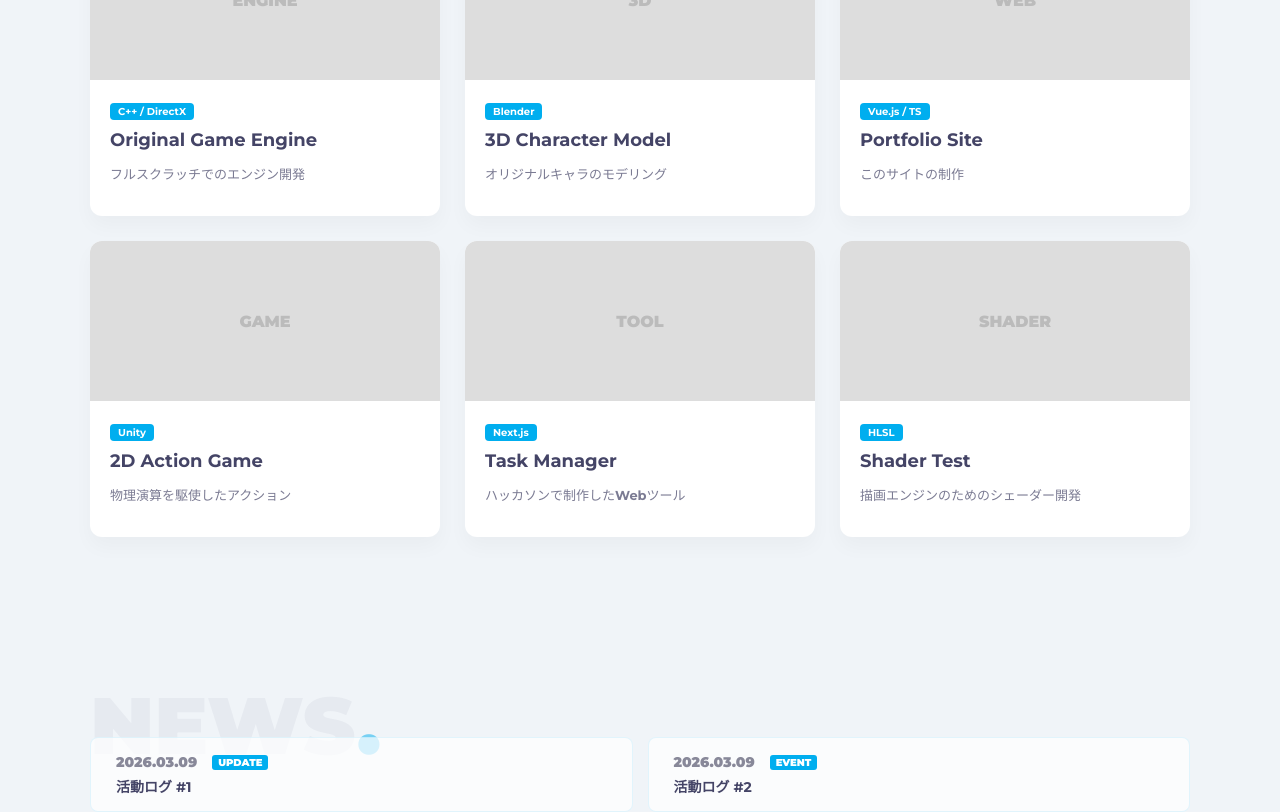
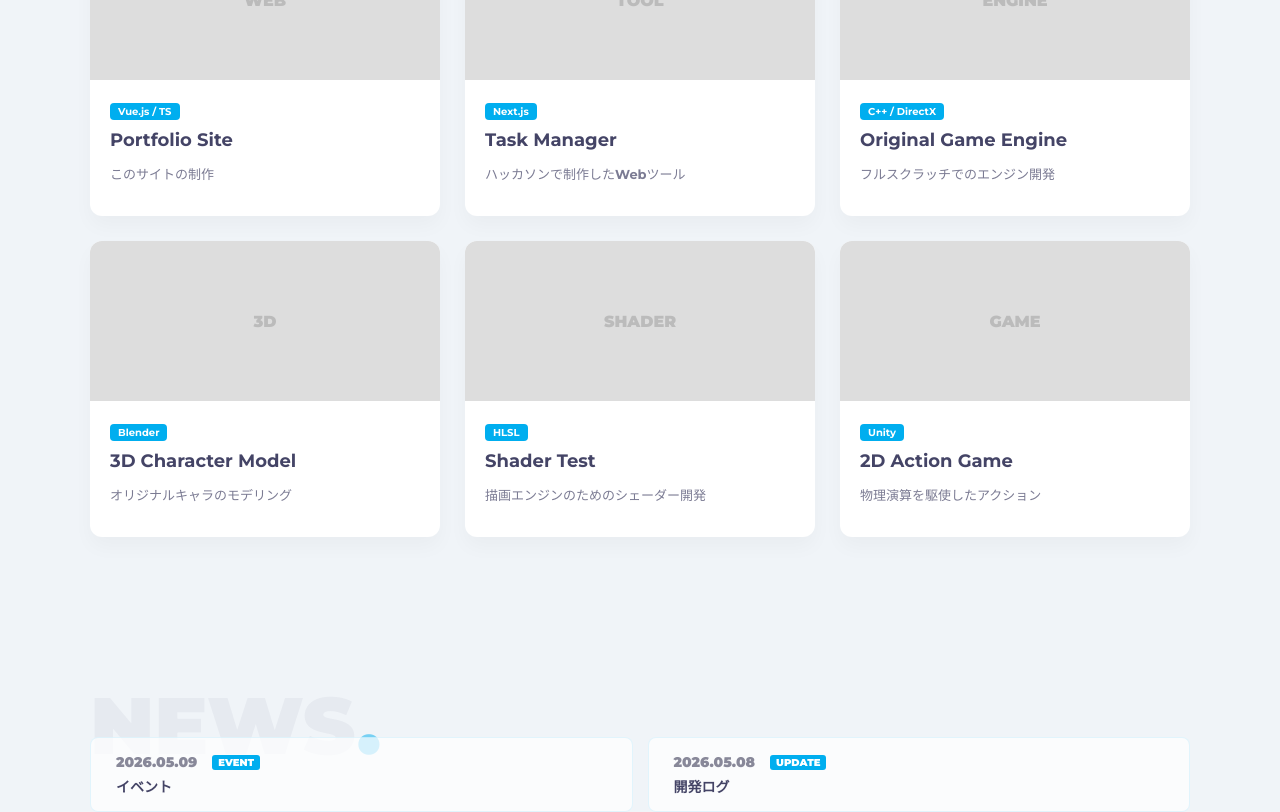
Before and after one commit to STsou-gra/Ports, a Vue app: page / in a window 1280 px wide. Shown: the part 1220-2032 px from the top of the page. Built offline with nearby package versions, Linux system fonts and the light colour scheme.

Commit message:
記事・作品を最新順にソート

```diff
--- a/src/data/news.ts
+++ b/src/data/news.ts
@@ -6,10 +6,26 @@ export interface NewsItem {
   tag: string
 }
 
-export const allNews: NewsItem[] = Array.from({ length: 35 }, (_, i) => ({
-  id: i + 1,
-  date: '2026.03.09',
-  title: `活動ログ #${i + 1}`,
-  desc: 'ハッカソンの進捗や、エンジンのバグ修正などの細かい記録です。',
-  tag: i % 2 === 0 ? 'UPDATE' : 'EVENT',
-}))
+export const allNews: NewsItem[] = [
+  {
+    id: 1,
+    date: '2026.05.08',
+    title: `開発ログ`,
+    desc: 'ポートフォリオサイトの開発。',
+    tag: 'UPDATE',
+  },
+  {
+    id: 2,
+    date: '2026.05.09',
+    title: `イベント`,
+    desc: 'ハッカソンなど。',
+    tag: 'EVENT',
+  },
+]
+
+//最新順にソートした配列をエクスポート
+export const sortedNews = [...allNews].sort((a, b) => {
+  const dateA = new Date(a.date.replace(/\./g, '-')).getTime()
+  const dateB = new Date(b.date.replace(/\./g, '-')).getTime()
+  return dateB - dateA
+})
--- a/src/data/works.ts
+++ b/src/data/works.ts
@@ -18,7 +18,7 @@ export const allWorks: Project[] = [
     title: 'Original Game Engine',
     tech: 'C++ / DirectX',
     desc: 'フルスクラッチでのエンジン開発',
-    date: '2026.02.13',
+    date: '2026-02-13',
     thumb: 'ENGINE',
     images: ['engine_01.jpg', 'engine_02.jpg'], // ダミー画像名
     videoUrl: 'https://www.youtube.com/embed/dQw4w9WgXcQ', // サンプルID
@@ -30,7 +30,7 @@ export const allWorks: Project[] = [
     title: '3D Character Model',
     tech: 'Blender',
     desc: 'オリジナルキャラのモデリング',
-    date: '2026.02.05',
+    date: '2026-02-05',
     thumb: '3D',
   },
   {
@@ -38,7 +38,7 @@ export const allWorks: Project[] = [
     title: 'Portfolio Site',
     tech: 'Vue.js / TS',
     desc: 'このサイトの制作',
-    date: '2026.03.09',
+    date: '2026-03-09',
     thumb: 'WEB',
   },
   {
@@ -46,7 +46,7 @@ export const allWorks: Project[] = [
     title: '2D Action Game',
     tech: 'Unity',
     desc: '物理演算を駆使したアクション',
-    date: '2025.12.20',
+    date: '2025-12-20',
     thumb: 'GAME',
   },
   {
@@ -54,7 +54,7 @@ export const allWorks: Project[] = [
     title: 'Task Manager',
     tech: 'Next.js',
     desc: 'ハッカソンで制作したWebツール',
-    date: '2026.02.17',
+    date: '2026-02-17',
     thumb: 'TOOL',
   },
   {
@@ -62,8 +62,13 @@ export const allWorks: Project[] = [
     title: 'Shader Test',
     tech: 'HLSL',
     desc: '描画エンジンのためのシェーダー開発',
-    date: '2026.01.30',
+    date: '2026-01-30',
     thumb: 'SHADER',
   },
   // 7個目以降もここに追加していくだけで、WorksViewのアーカイブに反映されます
 ]
+
+//最新順並び替え処理
+export const sortedWorks = [...allWorks].sort(
+  (a, b) => new Date(b.date).getTime() - new Date(a.date).getTime(),
+)
--- a/src/views/HomeView.vue
+++ b/src/views/HomeView.vue
@@ -1,12 +1,12 @@
 <script setup lang="ts">
-import { allWorks } from '@/data/works' // 作品データをインポート
-import { allNews } from '@/data/news' // ニュースデータをインポート
+import { sortedWorks } from '@/data/works' // 作品データをインポート
+import { sortedNews } from '@/data/news' // ニュースデータをインポート
 
 // 1. WORKS用：看板作品として最初の3〜6件を表示
-const homeWorks = allWorks.slice(0, 6)
+const homeWorks = sortedWorks.slice(0, 6)
 
 // 2. NEWS用：最新の活動履歴を抽出（日付順に並んでいる前提）
-const newsLog = allNews.slice(0, 6)
+const newsLog = sortedNews.slice(0, 6)
 
 // ユーザー情報
 const myName = 'Your Name / ユーザー名'
--- a/src/views/NewsView.vue
+++ b/src/views/NewsView.vue
@@ -1,13 +1,13 @@
 <script setup lang="ts">
 import { ref, computed } from 'vue'
-import { allNews } from '@/data/news'
+import { sortedNews } from '@/data/news'
 
 const itemsPerPage = 30
 const currentPage = ref(1)
 
 const displayNews = computed(() => {
   const start = (currentPage.value - 1) * itemsPerPage
-  return allNews.slice(start, start + itemsPerPage)
+  return sortedNews.slice(start, start + itemsPerPage)
 })
 </script>
 
--- a/src/views/WorksView.vue
+++ b/src/views/WorksView.vue
@@ -1,5 +1,5 @@
 <script setup lang="ts">
-import { allWorks } from '@/data/works'
+import { sortedWorks } from '@/data/works'
 </script>
 
 <template>
@@ -9,7 +9,7 @@ import { allWorks } from '@/data/works'
         <h2 class="section-title-en">WORKS ARCHIVE<span>.</span></h2>
         <div class="works-grid-full">
           <RouterLink
-            v-for="work in allWorks"
+            v-for="work in sortedWorks"
             :key="work.id"
             :to="'/works/' + work.id"
             class="work-card-large"
```
